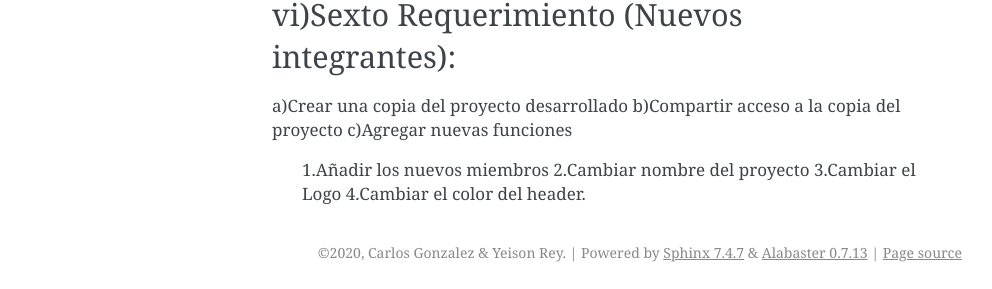
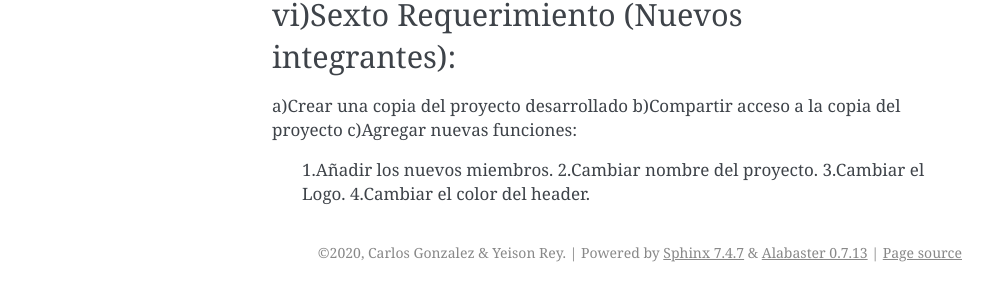
Before and after one commit to dev17aiatic/doc-pepitos, a Sphinx documentation site: the page built from source/desarrollo.rst, in a window 1280 px wide. Shown: the part 1360-1649 px from the top of the page, without its empty margins (148-1140 px from the left). Built offline with Sphinx 7.4.7, drawn with Linux system fonts in a browser that asks for light colours.

Commit message:
html documentacion

```diff
--- a/source/desarrollo.rst
+++ b/source/desarrollo.rst
@@ -54,8 +54,8 @@ vi)Sexto Requerimiento (Nuevos integrantes):
 -----------------------------------
 a)Crear una copia del proyecto desarrollado
 b)Compartir acceso a la copia del proyecto
-c)Agregar nuevas funciones
-  1.Añadir los nuevos miembros
-  2.Cambiar nombre del proyecto
-  3.Cambiar el Logo
+c)Agregar nuevas funciones:
+  1.Añadir los nuevos miembros.
+  2.Cambiar nombre del proyecto.
+  3.Cambiar el Logo.
   4.Cambiar el color del header.
```
